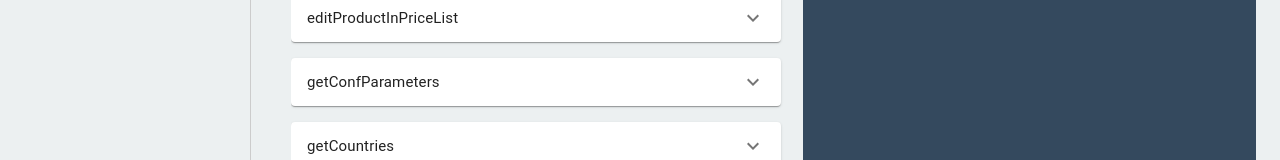
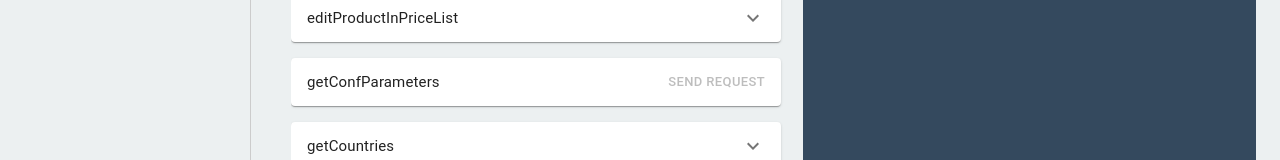
Before and after one commit to oliverilm/erply-postman, a React app: page / in a window 1280 px wide. Shown: the part 153-313 px from the top of the page. Built offline with nearby package versions, Linux system fonts and the light colour scheme.

Commit message:
updated request accordions and finished cafa

```diff
--- a/src/api/index.ts
+++ b/src/api/index.ts
@@ -104,25 +104,25 @@ const api: APIProps = {
 			user: UserI,
 			content: any
 		): Promise<CafaBaseResponse<any>> => {
-			return cafa.post('', content);
+			return cafa.get(`configuration/${content.applicationName}`);
 		},
 		deleteConfiguration: (
 			user: UserI,
 			content: any
 		): Promise<CafaBaseResponse<any>> => {
-			return cafa.post('', content);
+			return cafa.delete(getUrl('configuration', content));
 		},
 		postConfiguration: (
 			user: UserI,
 			content: any
 		): Promise<CafaBaseResponse<any>> => {
-			return cafa.post('', content);
+			return cafa.post('configuration', content);
 		},
 		putConfiguration: (
 			user: UserI,
 			content: any
 		): Promise<CafaBaseResponse<any>> => {
-			return cafa.post('', content);
+			return cafa.put('configuration', content);
 		},
 	},
 };
--- a/src/components/requests/Request.tsx
+++ b/src/components/requests/Request.tsx
@@ -160,9 +160,29 @@ const Request: React.FC<Props> = ({
 	return (
 		<div className={classes.root}>
 			<form onSubmit={sendRequest}>
-				<Accordion>
+				<Accordion
+					expanded={
+						requestObj.fields && requestObj.fields.length > 0
+							? undefined
+							: false
+					}
+				>
 					<AccordionSummary
-						expandIcon={<ExpandMoreIcon />}
+						expandIcon={
+							requestObj.fields && requestObj.fields.length > 0 ? (
+								<ExpandMoreIcon />
+							) : (
+								<Button
+									disabled={!requestEnabled()}
+									size="small"
+									color="primary"
+									type={'submit'}
+									style={{ padding: 0, margin: 0 }}
+								>
+									Send Request
+								</Button>
+							)
+						}
 						aria-controls="panel1c-content"
 						id="panel1c-header"
 					>
--- a/src/components/requests/RequestList.tsx
+++ b/src/components/requests/RequestList.tsx
@@ -35,7 +35,6 @@ const RequestList = (): JSX.Element => {
 
 		if (selectedUser) {
 			setUserSelected(true);
-
 			const hasUrls = hasCustomerAPIAccess(selectedUser);
 			const hasCafa = hasCafaAccess(selectedUser);
 
--- a/src/components/requests/ResponseHistory.tsx
+++ b/src/components/requests/ResponseHistory.tsx
@@ -40,6 +40,7 @@ const ResponseHistory: React.FC<ResponseHistoryProps> = (): JSX.Element => {
 	};
 
 	const handleResponseContentDisplay = (response: ResponseI) => {
+		try {
 			if ('records' in response.response.data) {
 				// ERPLY API RESPONSE
 				if (response.error === false) {
@@ -60,6 +61,9 @@ const ResponseHistory: React.FC<ResponseHistoryProps> = (): JSX.Element => {
 				const errorCode = response.response.data.error?.code || '';
 				const errorMessage = response.response.data.error?.message || '';
 				return `${errorCode} - ${errorMessage}`;
+			}
+		} catch (err) {
+			return 'asd-asd';
 		}
 	};
 
--- a/src/components/requests/cafa/CafaIndex.tsx
+++ b/src/components/requests/cafa/CafaIndex.tsx
@@ -61,11 +61,7 @@ const CafaIndex: React.FC<CafaIndexProps> = (): JSX.Element => {
 			.map((req) => {
 				if (currentUser !== undefined) {
 					return (
-						<CafaRequest
-							key={req.apiFunction}
-							request={req}
-							user={currentUser}
-						/>
+						<CafaRequest key={req.request} request={req} user={currentUser} />
 					);
 				}
 			});
--- a/src/components/requests/cafa/CafaRequest.tsx
+++ b/src/components/requests/cafa/CafaRequest.tsx
@@ -18,8 +18,6 @@ import ExpandMoreIcon from '@material-ui/icons/ExpandMore';
 
 import React, { useContext, useState } from 'react';
 import { UserI } from '../../../@interfaces';
-import { CafaBaseResponse } from '../../../@interfaces/cafa';
-import api from '../../../api';
 import { ResponseContext } from '../../../context';
 import { CafaRequestFieldI, CafaRequestI } from '../requestLists/cafaRequests';
 
@@ -66,18 +64,13 @@ const CafaRequest: React.FC<CafaRequestProps> = ({
 		e.preventDefault();
 		console.log(formState);
 		const { apiFunction } = request;
-		const functionsList: {
-			[key: string]: (
-				user: UserI,
-				formData: { [key: string]: string }
-			) => Promise<CafaBaseResponse<unknown>>;
-		} = api.CAFA;
+
 		setIsLoading(true);
-		const response = await functionsList[apiFunction](user, formState);
+		const response = await apiFunction(user, formState);
 		console.log(response);
 		const responseObj = {
 			user,
-			request: apiFunction,
+			request: apiFunction.name,
 			time: +new Date() / 1000,
 			response: response,
 			error: true,
@@ -172,9 +165,27 @@ const CafaRequest: React.FC<CafaRequestProps> = ({
 	return (
 		<div className={classes.root}>
 			<form onSubmit={submit}>
-				<Accordion>
+				<Accordion
+					expanded={
+						request.fields && request.fields.length > 0 ? undefined : false
+					}
+				>
 					<AccordionSummary
-						expandIcon={<ExpandMoreIcon />}
+						expandIcon={
+							request.fields && request.fields.length > 0 ? (
+								<ExpandMoreIcon />
+							) : (
+								<Button
+									disabled={!requestEnabled()}
+									size="small"
+									color="primary"
+									type={'submit'}
+									style={{ padding: 0, margin: 0 }}
+								>
+									Send Request
+								</Button>
+							)
+						}
 						aria-controls="panel1c-content"
 						id="panel1c-header"
 					>
--- a/src/components/requests/requestLists/cafaRequests.ts
+++ b/src/components/requests/requestLists/cafaRequests.ts
@@ -1,3 +1,7 @@
+import { UserI } from '../../../@interfaces';
+import { CafaBaseResponse } from '../../../@interfaces/cafa';
+import api from '../../../api';
+
 export interface CafaRequestFieldI {
 	name: string;
 	type: 'select' | 'string' | 'number';
@@ -7,7 +11,7 @@ export interface CafaRequestFieldI {
 
 export interface CafaRequestI {
 	request: string;
-	apiFunction: string;
+	apiFunction: (user: UserI, formData: any) => Promise<CafaBaseResponse<any>>;
 	fields?: CafaRequestFieldI[];
 }
 
@@ -51,7 +55,7 @@ const mainFields: CafaRequestFieldI[] = [
 export const requestList: CafaRequestI[] = [
 	{
 		request: 'getConfiguration',
-		apiFunction: 'getConfiguration',
+		apiFunction: api.CAFA.getConfiguration,
 		fields: [
 			{
 				name: 'Look-Deeper',
@@ -64,7 +68,7 @@ export const requestList: CafaRequestI[] = [
 	},
 	{
 		request: 'putConfiguration',
-		apiFunction: 'putConfiguration',
+		apiFunction: api.CAFA.putConfiguration,
 		fields: [
 			...mainFields,
 			{
@@ -75,7 +79,7 @@ export const requestList: CafaRequestI[] = [
 	},
 	{
 		request: 'postConfiguration',
-		apiFunction: 'postConfiguration',
+		apiFunction: api.CAFA.postConfiguration,
 		fields: [
 			...mainFields,
 			{
@@ -87,16 +91,16 @@ export const requestList: CafaRequestI[] = [
 
 	{
 		request: 'getApplications',
-		apiFunction: 'getApplications',
+		apiFunction: api.CAFA.getApplications,
 	},
 	{
 		request: 'deleteConfiguration',
-		apiFunction: 'deleteConfiguration',
+		apiFunction: api.CAFA.deleteConfiguration,
 		fields: [...mainFields],
 	},
 	{
 		request: 'configForApplication',
-		apiFunction: 'getConfigForApplication',
+		apiFunction: api.CAFA.getConfigForApplication,
 		fields: [
 			{
 				name: 'applicationName',
```
Lines whose indentation alone changed are shown as unchanged.
